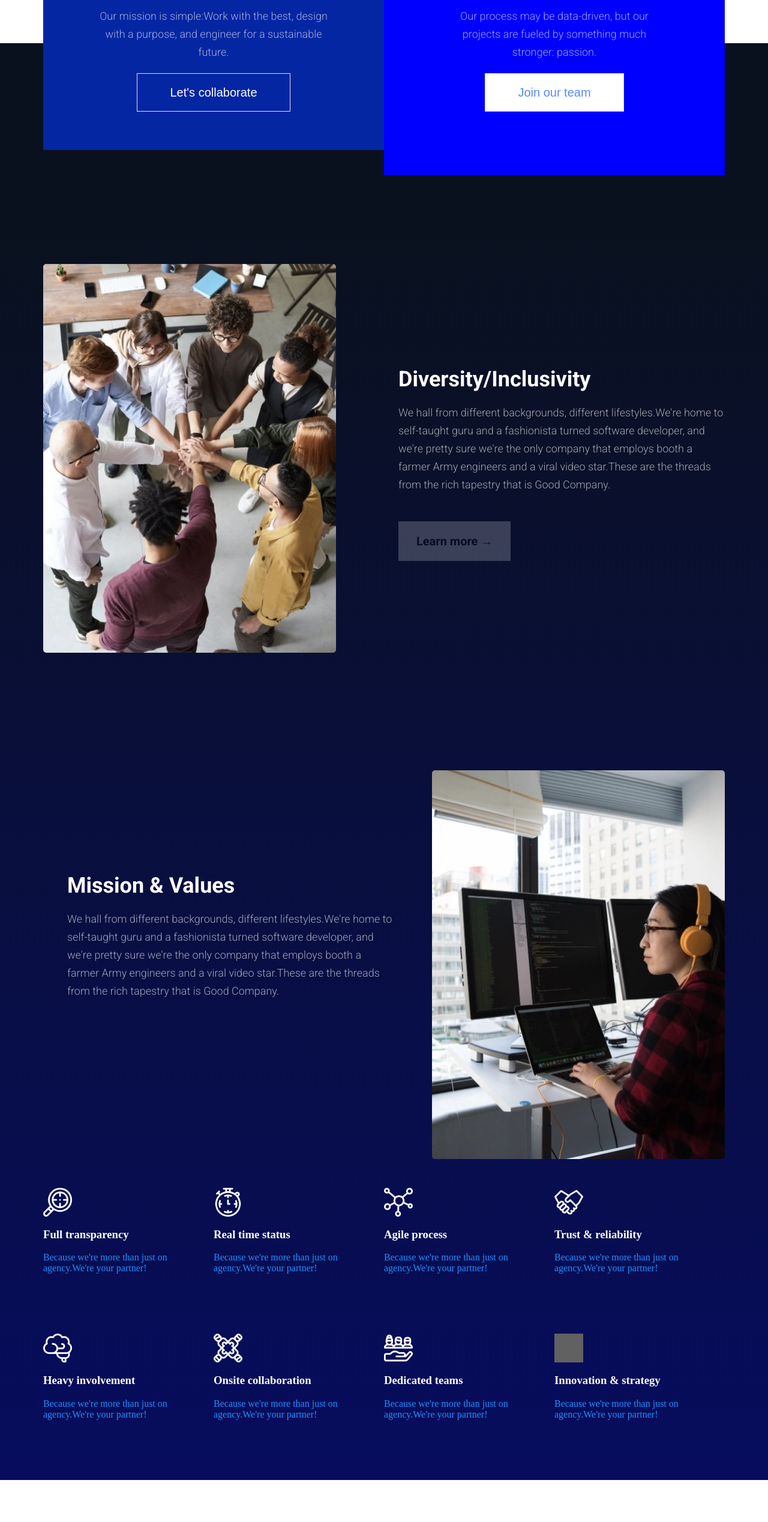
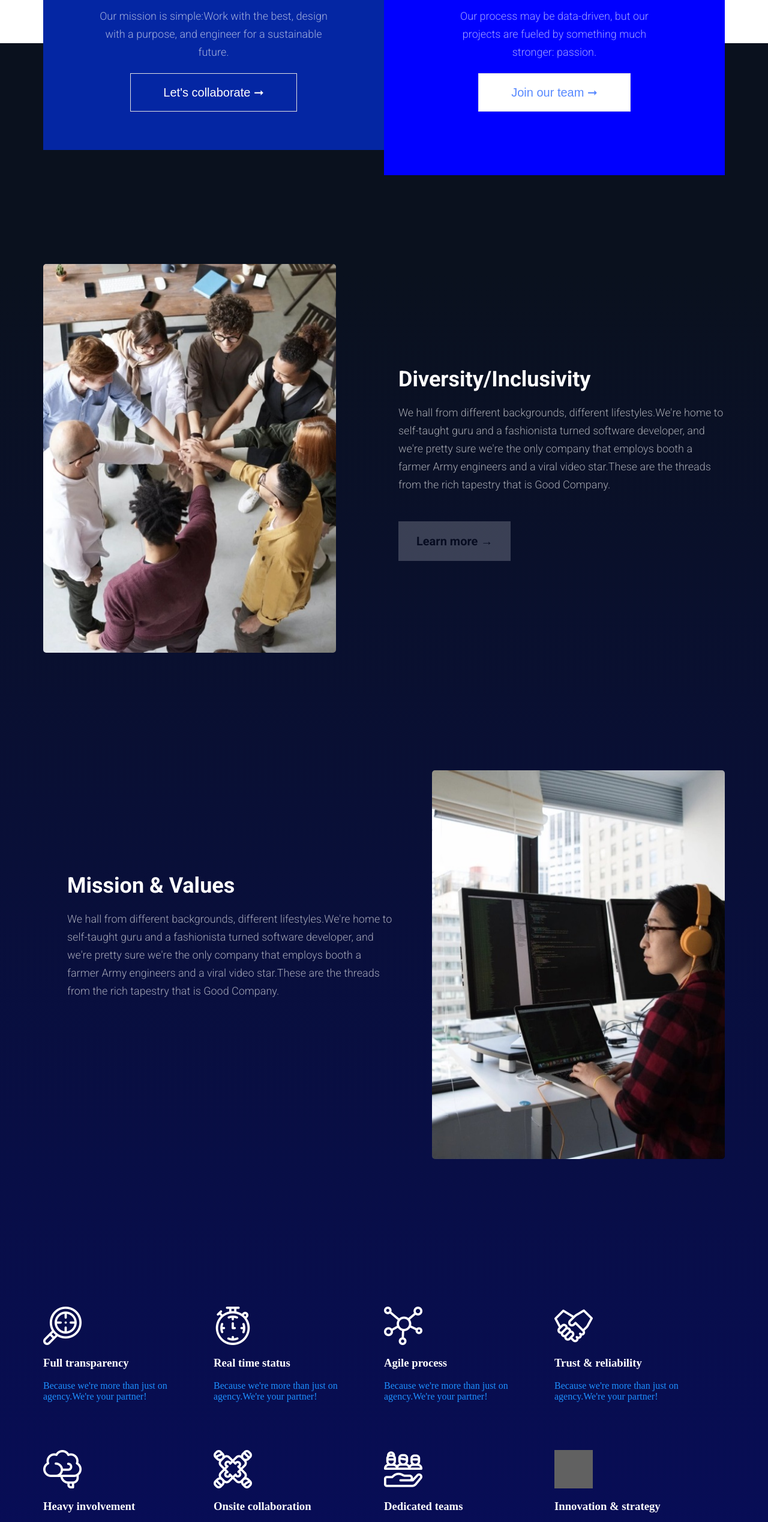
Before and after one commit to AintInsane/example-site-goodcompany, a React (Create React App) app: page /about in a window 1280 px wide. Shown: the part 2700-5237 px from the top of the page at 60% size. Built offline with nearby package versions, Linux system fonts and the light colour scheme; grey boxes are pictures that could not be loaded.

Commit message:
Замена иконок,мелкие доработки

```diff
--- a/src/components/Section/SectionContentWithImage.css
+++ b/src/components/Section/SectionContentWithImage.css
@@ -49,3 +49,6 @@
     color: inherit;
 
 }
+.SectionContentWithImage_paragraph {
+    margin-bottom: 198px;
+}
--- a/src/components/Section/SectionContentWithImage.js
+++ b/src/components/Section/SectionContentWithImage.js
@@ -4,7 +4,9 @@ import Typography from "../Typography/Typography";
 export default function SectionContentWithImage(props) {
 
     return (
-        <div className={`SectionContentWithImage ${props.imagePlacement === 'end' && 'SectionContentWithImage_imagePlacement_end'}`}>
+        <div className={`SectionContentWithImage ${props.imagePlacement === 'end' && 'SectionContentWithImage_imagePlacement_end'}
+                                                 ${props.paragraph === true ? 'SectionContentWithImage_paragraph' : ""}
+        `}>
             <img className="SectionContentWithImage-image" src={props.imageUrl}/>
             <ul className="SectionContentWithImage-content">
                 <li className="SectionContentWithImage-title">{props.title}</li>
--- a/src/components/Section/SectionWithAdvantages.css
+++ b/src/components/Section/SectionWithAdvantages.css
@@ -1,6 +1,8 @@
 .SectionWithAdvantages {
     display: flex;
     flex-wrap: wrap;
+    padding-bottom: 198px;
+
 
 
 
--- a/src/components/Section/SectionWithAdvantagesCards.css
+++ b/src/components/Section/SectionWithAdvantagesCards.css
@@ -2,15 +2,15 @@
     display: flex;
     flex-direction: column;
     width: 25%;
-    margin: 0 0px 100px 0px;
+    margin: 0 0px 80px 0px;
     color: white;
 
 }
 
 .SectionWithAdvantageCards-image {
     filter: invert(100%);
-    width: 48px;
-    height: 48px;
+    width: 64px;
+    height: 64px;
 }
 
 .SectionWithAdvantageCards-text {
--- a/src/pages/About/About.js
+++ b/src/pages/About/About.js
@@ -23,15 +23,14 @@ export default function About() {
             <Header/>
 
             <Surface className="About-hero" bg="dark">
-
                 <Container>
                     <Typography variant="h1" paragraph>About us</Typography>
                     <Typography variant="text2" color="secondary" paragraph>
                         Our mission is simple: Work with the best, design with a purpose,
                         and engineer for a sustainable future.
                     </Typography>
+
                 </Container>
-
             </Surface>
             <Vectors/>
 
@@ -50,7 +49,8 @@ export default function About() {
                             a shiny coat a paint on a poorly product, then bailed,
                             leaving their clients high and dry.
                         </Typography>)}
-                        button={(<input className="AboutSectionContentWithImage-button1" type="button" value="Let's talk &#8594;"/>)}
+                        button={(<input className="AboutSectionContentWithImage-button1" type="button"
+                                        value="Let's talk &#8594;"/>)}
                     />
 
                     <SectionContentWithImage
@@ -79,9 +79,8 @@ export default function About() {
                         <AboutSectionWithBlocks/>
                     </Container>
                 </Surface>
+
                 <Container>
-
-
                     <SectionContentWithImage
                         imagePlacement="start"
                         imageUrl={AboutImgThreeUrl}
@@ -95,8 +94,8 @@ export default function About() {
                             viral video star.These are the threads from
                             the rich tapestry that is Good Company.
                         </Typography>)}
-                        button={(<input className="AboutSectionContentWithImage-button2" type="button" value="Learn more &#8594;"/>)}
-
+                        button={(<input className="AboutSectionContentWithImage-button2" type="button"
+                                        value="Learn more &#8594;"/>)}
 
 
                     />
@@ -114,14 +113,13 @@ export default function About() {
                             employs booth a farmer Army engineers and a
                             viral video star.These are the threads from
                             the rich tapestry that is Good Company.
+
                         </Typography>)}
+                      paragraph
 
                     />
 
 
-                </Container>
-
-                <Container>
                     <SectionWithAdvantages/>
                 </Container>
             </Surface>
--- a/src/pages/About/AboutAwards.css
+++ b/src/pages/About/AboutAwards.css
@@ -56,10 +56,11 @@
 
 
 .SectionAwards-rowThree_boardButton {
-    width: 200px;
-    height: 40px;
+
+    height: 54px;
     color: blue;
     font-size: 16px;
     font-weight: 700;
     background: white;
+    padding: 0 32px;
 }
--- a/src/pages/About/AboutAwards.js
+++ b/src/pages/About/AboutAwards.js
@@ -1,4 +1,4 @@
-import AwardsUrl from "../../components/Images/planet.png"
+import AwardsUrl from "../../components/Images/AboutAwards/trophy.png"
 import Typography from "../../components/Typography/Typography";
 import Surface from "../../components/Surface/Surface";
 import Container from "../../components/Container/Container";
@@ -8,7 +8,7 @@ import './AboutAwards.css'
 export default function AboutAwards() {
     return (
         <Surface className="SectionAwards">
-            <Container>
+
                 <div className="SectionAwards-rowOne">
                     <Typography variant="h1" paragraph>Awards</Typography>
                     <Typography variant="text2" color="grey">
@@ -28,13 +28,13 @@ export default function AboutAwards() {
 
                     <div className="SectionAwards-rowTwo_card">
                         <img className="SectionAwards-rowTwo_image" alt="img" src={AwardsUrl}/>
-                        <Typography variant="h3" paragraph>Award#1</Typography>
+                        <Typography variant="h3" paragraph>Award#2</Typography>
                         <Typography variant="h4" color="secondary" >This award's short description</Typography>
                     </div>
 
                     <div className="SectionAwards-rowTwo_card">
                         <img className="SectionAwards-rowTwo_image" alt="img" src={AwardsUrl}/>
-                        <Typography variant="h3" paragraph>Award#1</Typography>
+                        <Typography variant="h3" paragraph>Award#3</Typography>
                         <Typography variant="h4" color="secondary" >This award's short description</Typography>
                     </div>
 
@@ -52,12 +52,12 @@ export default function AboutAwards() {
                             </Typography>
                         </div>
                         <input className="SectionAwards-rowThree_boardButton" type="submit"
-                               value=" Let's collaborate"
+                               value=" Let's collaborate &#10142;"
                         />
                     </Container>
                 </div>
 
-            </Container>
+
         </Surface>
     )
 }
--- a/src/pages/About/AboutSectionWithBlocks.js
+++ b/src/pages/About/AboutSectionWithBlocks.js
@@ -20,7 +20,7 @@ export default function AboutSectionWithBlocks() {
                         future.
                     </Typography>
                     <input className="SectionWithBlocks-input" type="button"
-                           value="Let's collaborate"
+                           value="Let's collaborate &#10142;"
                     />
                 </div>
             </div>
@@ -38,7 +38,7 @@ export default function AboutSectionWithBlocks() {
 
                     </Typography>
                     <input className="SectionWithBlocks-input SectionWithBlocks-inputTwo" type="button"
-                           value="Join our team"
+                           value="Join our team &#10142;"
                     />
                 </div>
             </div>
```
Also changed, not shown: src/components/Images/AboutAwards/trophy.png (added).
